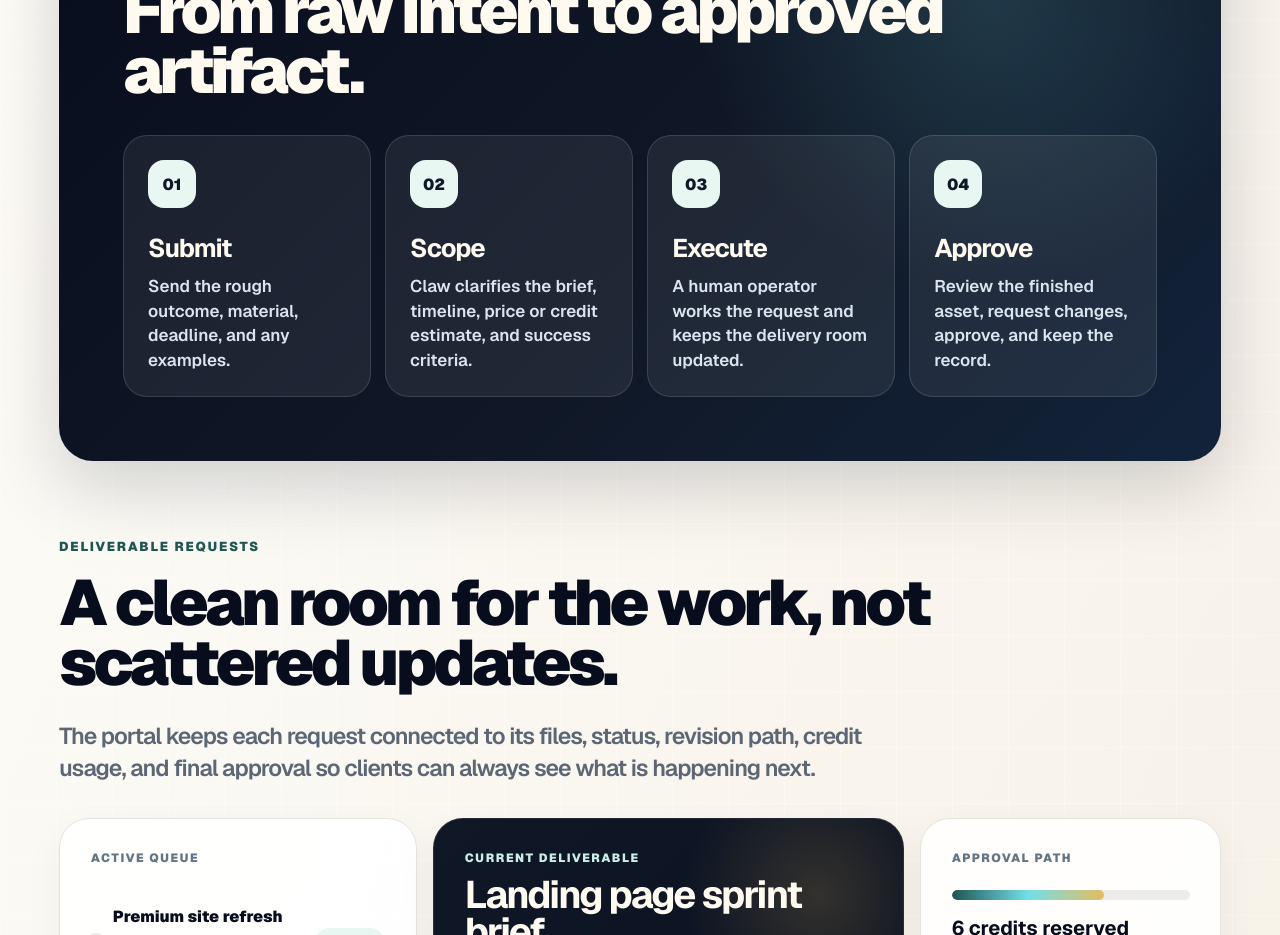
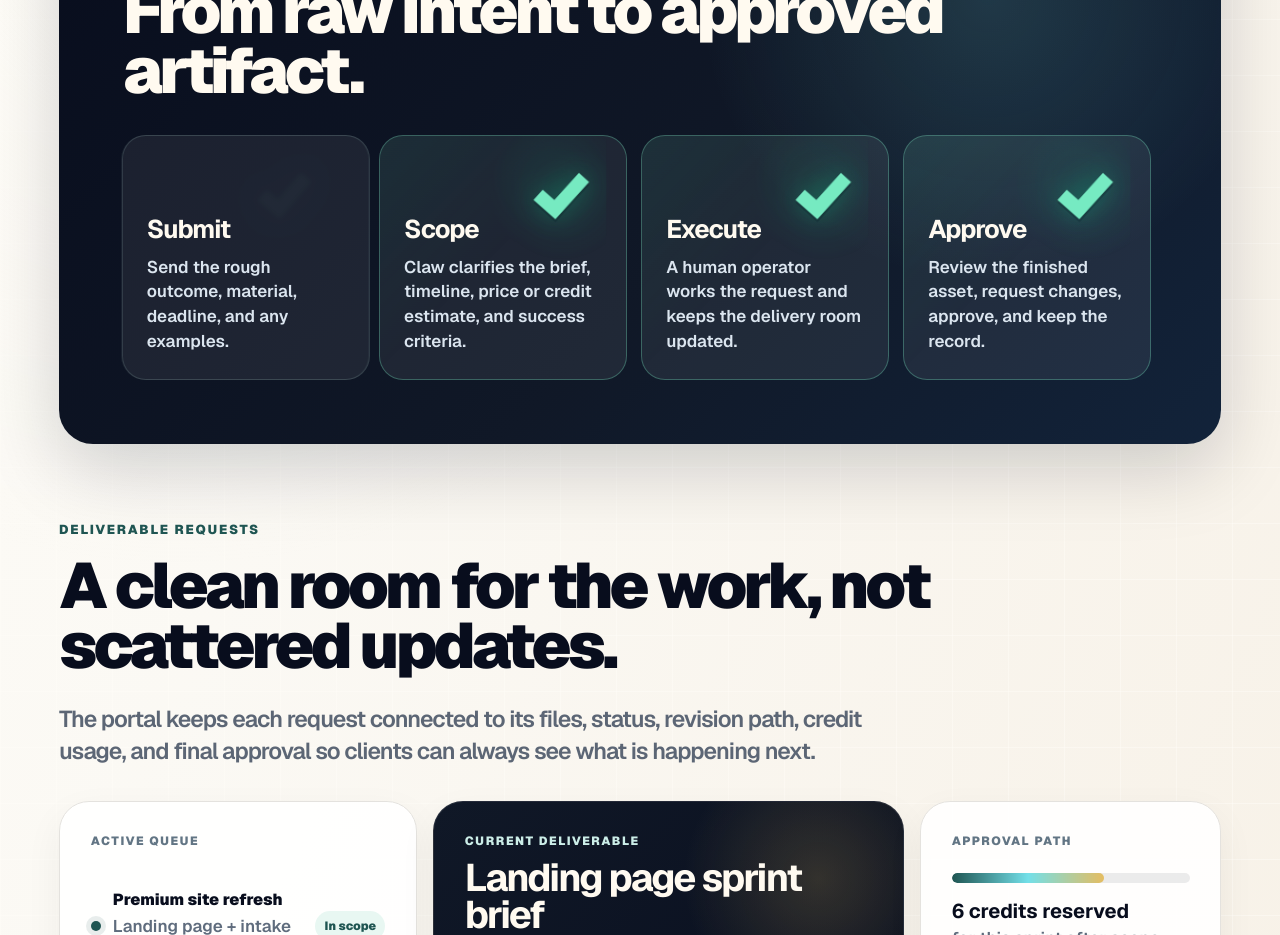
Before and after one commit to Shmeebos/claw-services, a Next.js app: page /portal in a window 1280 px wide. Shown: the part 1660-2595 px from the top of the page. Built offline with nearby package versions, Linux system fonts and the light colour scheme.

Commit message:
Add portal flow completion checks

```diff
--- a/src/app/portal/page.module.css
+++ b/src/app/portal/page.module.css
@@ -362,23 +362,65 @@
 }
 
 .flowStep {
+  position: relative;
   min-height: 245px;
-  padding: 24px;
+  display: grid;
+  align-content: end;
+  padding: 28px 24px 26px;
+  overflow: hidden;
   border: 1px solid rgba(255,255,255,.13);
   border-radius: 24px;
   background: rgba(255,255,255,.07);
+  transform: translate3d(0, 0, 0);
+  animation: flow-card-complete 7.2s cubic-bezier(.16, 1, .24, 1) infinite;
+  animation-delay: var(--flow-delay, 0ms);
 }
 
-.flowStep span {
+.flowStep::before {
+  content: "";
+  position: absolute;
+  inset: 0;
+  z-index: 0;
+  background:
+    radial-gradient(circle at 82% 22%, rgba(16,185,129,.2), transparent 26%),
+    linear-gradient(135deg, rgba(16,185,129,.13), transparent 54%);
+  opacity: 0;
+  transform: translateX(18%);
+  animation: flow-complete-wash 7.2s cubic-bezier(.16, 1, .24, 1) infinite;
+  animation-delay: var(--flow-delay, 0ms);
+  pointer-events: none;
+}
+
+.flowStep:nth-child(1) { --flow-delay: 0ms; }
+.flowStep:nth-child(2) { --flow-delay: 780ms; }
+.flowStep:nth-child(3) { --flow-delay: 1560ms; }
+.flowStep:nth-child(4) { --flow-delay: 2340ms; }
+
+.flowCheck {
+  position: absolute;
+  right: 20px;
+  top: 20px;
+  z-index: 2;
   display: inline-grid;
   place-items: center;
-  width: 48px;
-  height: 48px;
-  margin-bottom: 28px;
-  border-radius: 16px;
-  color: #101827;
-  background: #e8f7f2;
+  width: clamp(70px, 6vw, 92px);
+  height: clamp(70px, 6vw, 92px);
+  color: #79f2c7;
+  font-size: clamp(56px, 5.8vw, 82px);
+  line-height: 1;
   font-weight: 950;
+  text-shadow: 0 0 26px rgba(16,185,129,.42), 0 3px 0 rgba(8,13,29,.32);
+  opacity: 0;
+  transform: translate3d(34px, -18px, 0) rotate(-12deg) scale(.52);
+  animation: flow-check-complete 7.2s cubic-bezier(.16, 1, .24, 1) infinite;
+  animation-delay: var(--flow-delay, 0ms);
+  pointer-events: none;
+}
+
+.flowStep h3,
+.flowStep p {
+  position: relative;
+  z-index: 1;
 }
 
 .flowStep h3 {
@@ -391,6 +433,28 @@
 
 .flowStep p {
   color: #dbe5ef;
+}
+
+@keyframes flow-check-complete {
+  0%, 7% { opacity: 0; transform: translate3d(34px, -18px, 0) rotate(-12deg) scale(.52); filter: blur(4px); }
+  11% { opacity: 1; transform: translate3d(4px, 0, 0) rotate(2deg) scale(1.14); filter: blur(0); }
+  17% { opacity: 1; transform: translate3d(-8px, 0, 0) rotate(-3deg) scale(1); filter: blur(0); }
+  78% { opacity: .96; transform: translate3d(-8px, 0, 0) rotate(-3deg) scale(1); filter: blur(0); }
+  92%, 100% { opacity: 0; transform: translate3d(-28px, 0, 0) rotate(-5deg) scale(.96); filter: blur(2px); }
+}
+
+@keyframes flow-card-complete {
+  0%, 8% { transform: translate3d(0, 0, 0); border-color: rgba(255,255,255,.13); }
+  15% { transform: translate3d(-10px, 0, 0); border-color: rgba(121,242,199,.46); }
+  24%, 82% { transform: translate3d(-6px, 0, 0); border-color: rgba(121,242,199,.3); }
+  94%, 100% { transform: translate3d(0, 0, 0); border-color: rgba(255,255,255,.13); }
+}
+
+@keyframes flow-complete-wash {
+  0%, 8% { opacity: 0; transform: translateX(18%); }
+  16% { opacity: .9; transform: translateX(-4%); }
+  76% { opacity: .62; transform: translateX(-8%); }
+  94%, 100% { opacity: 0; transform: translateX(-16%); }
 }
 
 .roomGrid {
@@ -587,6 +651,10 @@
   .flowStep {
     min-height: auto;
   }
+
+  .flowStep {
+    padding-right: clamp(92px, 18vw, 132px);
+  }
 }
 
 @media (max-width: 700px) {
@@ -611,6 +679,15 @@
     padding: 34px 20px;
   }
 
+  .flowStep {
+    padding-right: 96px;
+  }
+
+  .flowCheck {
+    right: 16px;
+    top: 16px;
+  }
+
   .heroCopy h1,
   .sectionHead h2,
   .sectionHeadDark h2 {
@@ -627,10 +704,21 @@
   .flowBand,
   .queuePanel,
   .artifactPanel,
-  .approvalPanel {
+  .approvalPanel,
+  .flowStep,
+  .flowStep::before,
+  .flowCheck {
     opacity: 1;
     transform: none;
     filter: none;
     animation: none;
   }
+
+  .flowCheck {
+    opacity: .95;
+  }
+
+  .flowStep::before {
+    opacity: .42;
+  }
 }
--- a/src/app/portal/page.tsx
+++ b/src/app/portal/page.tsx
@@ -34,10 +34,10 @@ const portalCapabilities = [
 ];
 
 const flowSteps = [
-  ["01", "Submit", "Send the rough outcome, material, deadline, and any examples."],
-  ["02", "Scope", "Claw clarifies the brief, timeline, price or credit estimate, and success criteria."],
-  ["03", "Execute", "A human operator works the request and keeps the delivery room updated."],
-  ["04", "Approve", "Review the finished asset, request changes, approve, and keep the record."],
+  ["Submit", "Send the rough outcome, material, deadline, and any examples."],
+  ["Scope", "Claw clarifies the brief, timeline, price or credit estimate, and success criteria."],
+  ["Execute", "A human operator works the request and keeps the delivery room updated."],
+  ["Approve", "Review the finished asset, request changes, approve, and keep the record."],
 ] as const;
 
 const queueItems = [
@@ -133,9 +133,9 @@ export default function PortalPage() {
             <h2>From raw intent to approved artifact.</h2>
           </div>
           <div className={styles.flowGrid}>
-            {flowSteps.map(([number, title, copy]) => (
+            {flowSteps.map(([title, copy]) => (
               <article className={styles.flowStep} key={title}>
-                <span>{number}</span>
+                <span className={styles.flowCheck} aria-hidden="true">✓</span>
                 <h3>{title}</h3>
                 <p>{copy}</p>
               </article>
```
